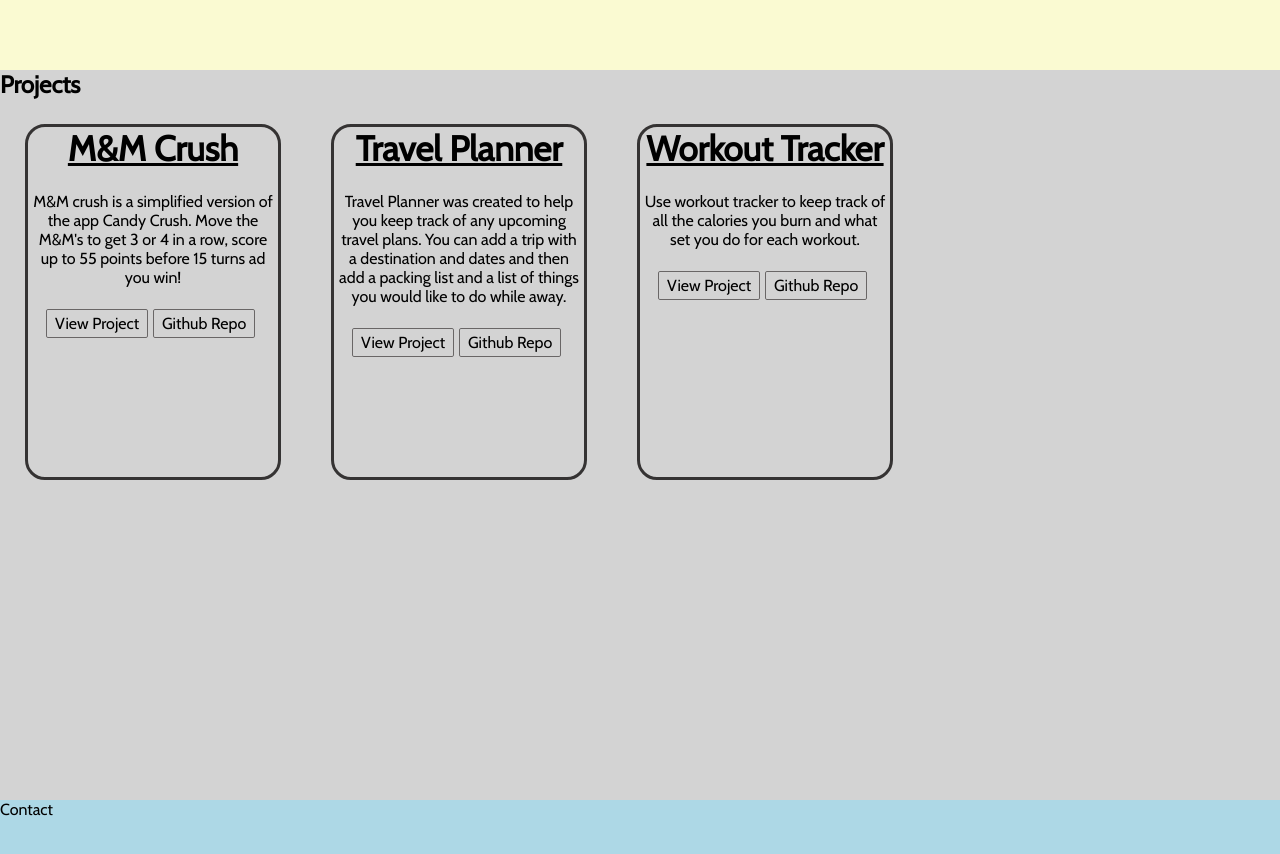
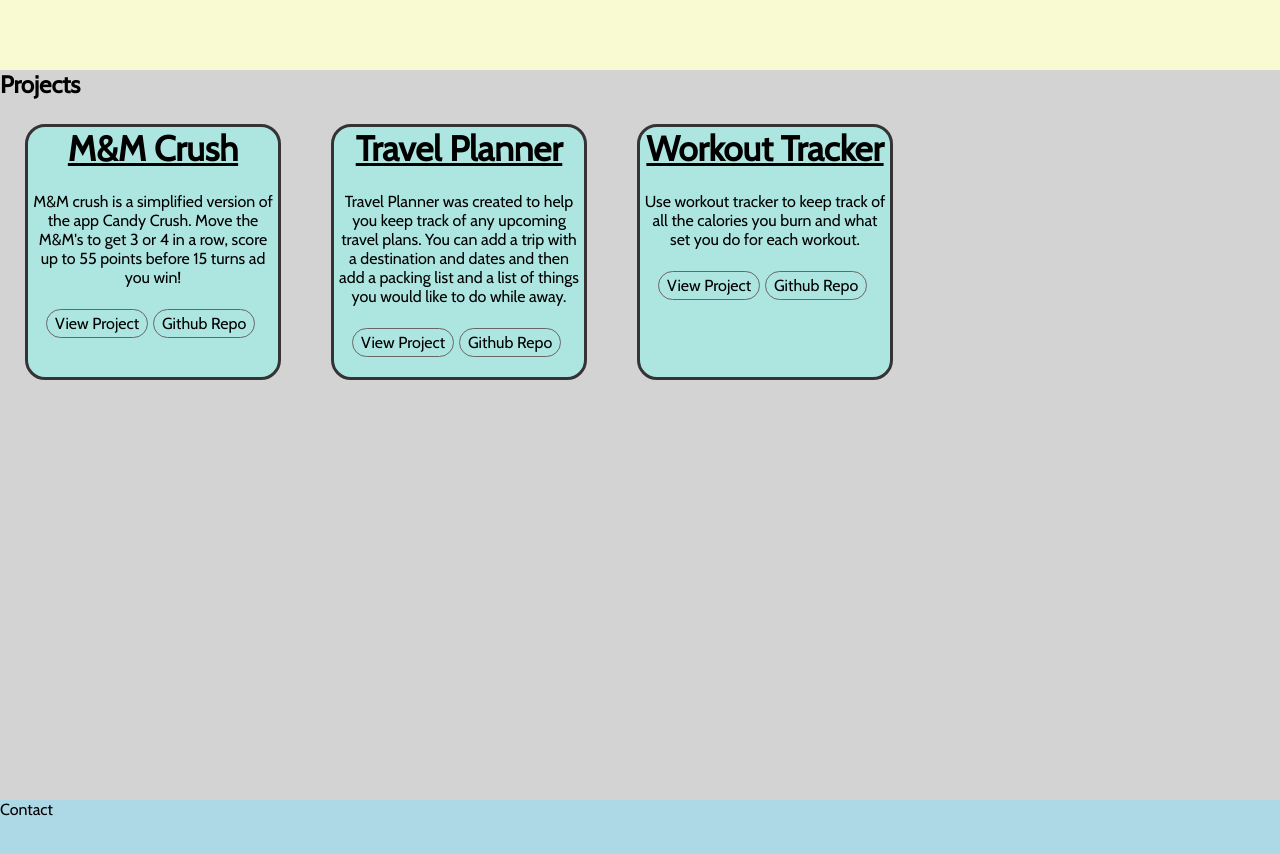
Before and after one commit to jesspesale/portfolio-site, a React (Create React App) app: page / in a window 1280 px wide. Shown: the part 1440-2294 px from the top of the page. Built offline with nearby package versions, Linux system fonts and the light colour scheme.

Commit message:
added hover color to buttons

```diff
--- a/src/components/project_item/project_item.css
+++ b/src/components/project_item/project_item.css
@@ -14,10 +14,11 @@ a{
 
 .item{
     width: 250px;
-    height: 350px;
+    height: 250px;
     border-radius: 20px;
     border: 3px solid rgb(53, 51, 51);
     margin: 5px 5px;
+    background-color: rgb(173, 230, 225);
 }
 
 .project-image{
@@ -44,7 +45,7 @@ a{
     padding:0.25em .5em;
     border:0.1em solid #696666;
     margin:0 0.3em 0.3em 0;
-    border-radius:0.12em;
+    border-radius: 20px;
     box-sizing: border-box;
     /* text-decoration:none; */
     font-weight:300;
@@ -53,7 +54,13 @@ a{
     transition: all 0.2s;
 }
 
+.button:hover{
+    color:#000000;
+    background-color:#8a8a8a;
+}
+
 .buttons{
     display: flex;
     justify-content: center;
+
 }
```
